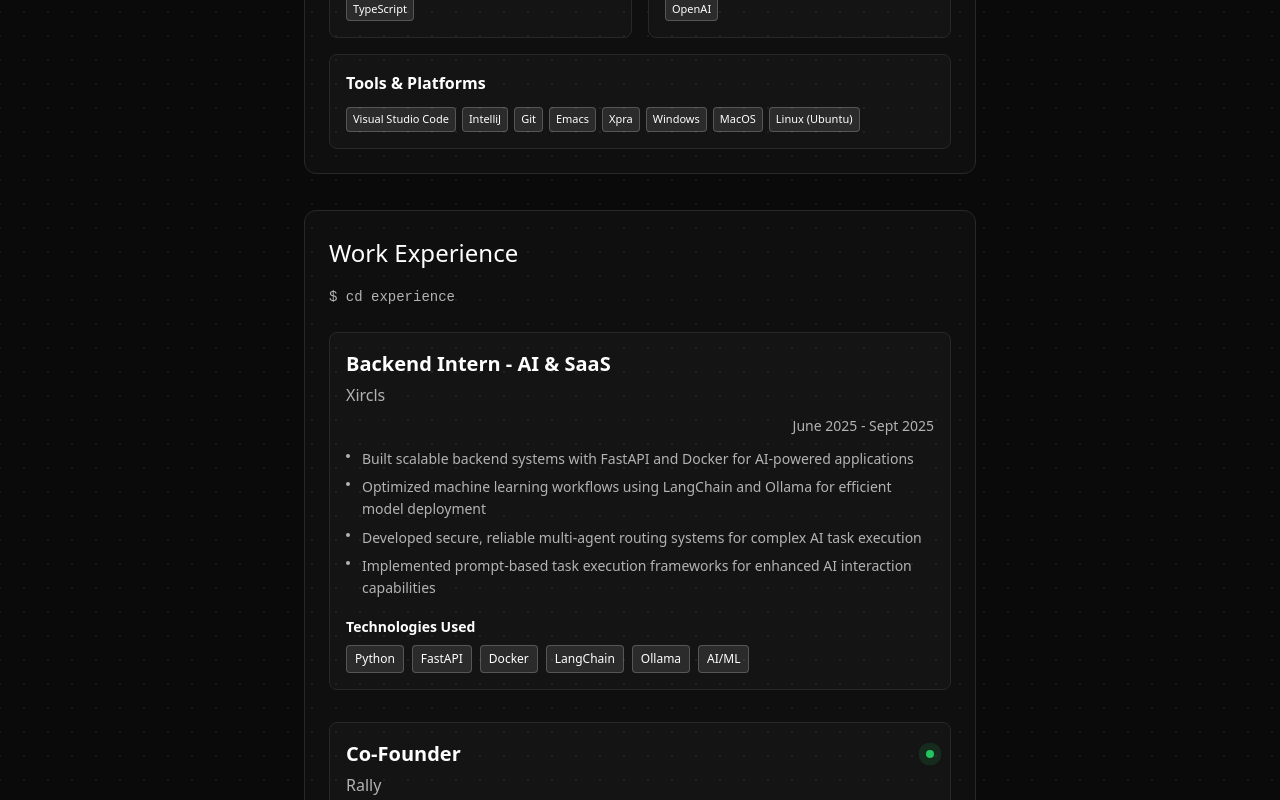
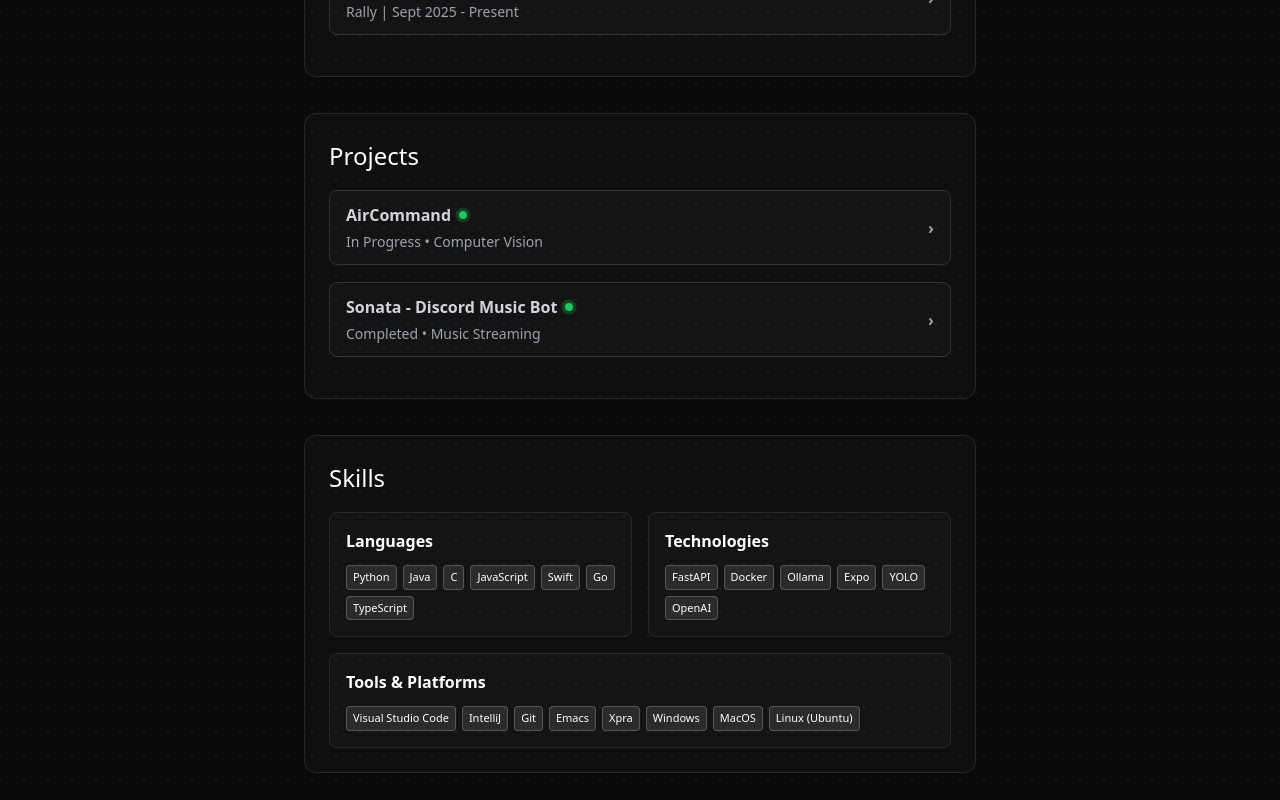
Before and after one commit to OmSethi/portfolio-site, a Next.js app in the folder portfolio-site/: page / in a window 1280 px wide. Shown: the part 780-1580 px from the top of the page. Built offline with nearby package versions, Linux system fonts and the light colour scheme.

Commit message:
Add dropdown sections with animations

```diff
--- /dev/null
+++ b/portfolio-site/src/app/components/DropdownSection.tsx
@@ -0,0 +1,86 @@
+'use client';
+
+import { useState } from 'react';
+
+interface DropdownSectionProps {
+  title: string;
+  summary: string;
+  children: React.ReactNode;
+  isLast?: boolean;
+  showGreenDot?: boolean;
+}
+
+export default function DropdownSection({ title, summary, children, isLast = false, showGreenDot = false }: DropdownSectionProps) {
+  const [isOpen, setIsOpen] = useState(false);
+
+  return (
+    <div style={{ marginBottom: isLast ? 0 : 16 }}>
+      <div
+        onClick={() => setIsOpen(!isOpen)}
+        style={{
+          cursor: 'pointer',
+          padding: '12px 16px',
+          border: '1px solid #333',
+          borderRadius: '8px',
+          backgroundColor: 'rgba(255, 255, 255, 0.02)',
+          display: 'flex',
+          alignItems: 'center',
+          justifyContent: 'space-between',
+          transition: 'background-color 0.2s',
+          marginBottom: isOpen ? 12 : 0
+        }}
+        onMouseEnter={(e) => e.currentTarget.style.backgroundColor = 'rgba(255, 255, 255, 0.05)'}
+        onMouseLeave={(e) => e.currentTarget.style.backgroundColor = 'rgba(255, 255, 255, 0.02)'}
+      >
+        <div>
+          <div style={{ fontWeight: 600, color: '#d1d5db', marginBottom: 4, display: 'flex', alignItems: 'center', gap: 8 }}>
+            {title}
+            {showGreenDot && (
+              <span
+                aria-hidden="true"
+                style={{
+                  width: 8,
+                  height: 8,
+                  borderRadius: '9999px',
+                  background: '#22c55e',
+                  boxShadow: '0 0 0 2px rgba(34,197,94,0.28)',
+                  animation: 'pulse-glow 1.8s ease-in-out infinite'
+                }}
+              />
+            )}
+          </div>
+          <div style={{ color: '#9ca3af', fontSize: '14px' }}>
+            {summary}
+          </div>
+        </div>
+        <div
+          style={{
+            transform: isOpen ? 'rotate(90deg)' : 'rotate(0deg)',
+            transition: 'transform 0.3s ease',
+            color: '#9ca3af',
+            fontSize: '16px',
+            fontWeight: 'bold'
+          }}
+        >
+          ›
+        </div>
+      </div>
+
+      <div
+        style={{
+          maxHeight: isOpen ? '1000px' : '0',
+          overflow: 'hidden',
+          transition: 'max-height 0.3s ease, padding 0.3s ease',
+          padding: isOpen ? '16px' : '0 16px',
+          borderLeft: isOpen ? '1px solid #333' : '1px solid transparent',
+          borderRight: isOpen ? '1px solid #333' : '1px solid transparent',
+          borderBottom: isOpen ? '1px solid #333' : '1px solid transparent',
+          borderRadius: '0 0 8px 8px',
+          backgroundColor: 'rgba(255, 255, 255, 0.01)'
+        }}
+      >
+        {children}
+      </div>
+    </div>
+  );
+}
--- a/portfolio-site/src/app/page.tsx
+++ b/portfolio-site/src/app/page.tsx
@@ -1,9 +1,8 @@
 import TypewriterText from "./components/TypewriterText";
 import FavoriteSong from "./components/FavoriteSong";
 import HeaderClock from "./components/HeaderClock";
-import ProjectCard from "./components/ProjectCard";
-import ExperienceCard from "./components/ExperienceCard";
 import TechCard from "./components/TechCard";
+import DropdownSection from "./components/DropdownSection";
 
 export default function Home() {
   return (
@@ -43,11 +42,216 @@ export default function Home() {
         backgroundColor: 'rgba(255, 255, 255, 0.02)'
       }}>
         <div style={{ marginBottom: 16 }}>
+          <h2 style={{ fontSize: 24, margin: 0, color: 'white' }}>Work Experience</h2>
+        </div>
+
+        <DropdownSection
+          title="Software Engineer Intern - AI"
+          summary="Xircls | June 2025 - Sept 2025"
+        >
+          <div style={{ marginBottom: 24 }}>
+            <h3 style={{ fontSize: '18px', fontWeight: 600, marginBottom: 12, color: 'white' }}>
+              Key Achievements
+            </h3>
+            <ul style={{ color: '#d1d5db', lineHeight: 1.6, paddingLeft: '20px' }}>
+              <li style={{ marginBottom: 8, listStyleType: 'disc' }}>
+                Built scalable backend systems with FastAPI and Docker for AI-powered applications
+              </li>
+              <li style={{ marginBottom: 8, listStyleType: 'disc' }}>
+                Optimized machine learning workflows using LangChain and Ollama for efficient model deployment
+              </li>
+              <li style={{ marginBottom: 8, listStyleType: 'disc' }}>
+                Developed secure, reliable multi-agent routing systems for complex AI task execution
+              </li>
+              <li style={{ marginBottom: 8, listStyleType: 'disc' }}>
+                Implemented prompt-based task execution frameworks for enhanced AI interaction capabilities
+              </li>
+            </ul>
+          </div>
+          <div>
+            <h3 style={{ fontSize: '18px', fontWeight: 600, marginBottom: 12, color: 'white' }}>
+              Technologies
+            </h3>
+            <div style={{ display: 'flex', flexWrap: 'wrap', gap: '8px' }}>
+              {["Python", "FastAPI", "Docker", "LangChain", "Ollama", "AI/ML"].map((tech, index) => (
+                <span
+                  key={index}
+                  style={{
+                    background: '#333',
+                    color: '#d1d5db',
+                    padding: '4px 12px',
+                    borderRadius: '16px',
+                    fontSize: '14px'
+                  }}
+                >
+                  {tech}
+                </span>
+              ))}
+            </div>
+          </div>
+        </DropdownSection>
+
+        <DropdownSection
+          title="Co-Founder"
+          summary="Rally | Sept 2025 - Present"
+          showGreenDot={true}
+        >
+          <div style={{ marginBottom: 24 }}>
+            <h3 style={{ fontSize: '18px', fontWeight: 600, marginBottom: 12, color: 'white' }}>
+              Key Achievements
+            </h3>
+            <ul style={{ color: '#d1d5db', lineHeight: 1.6, paddingLeft: '20px' }}>
+              <li style={{ marginBottom: 8, listStyleType: 'disc' }}>
+                A volleyball app that combines stat tracking and social networking allowing players to record game performance, share highlights, and connect with teammates
+              </li>
+            </ul>
+          </div>
+          <div>
+            <h3 style={{ fontSize: '18px', fontWeight: 600, marginBottom: 12, color: 'white' }}>
+              Technologies
+            </h3>
+            <div style={{ display: 'flex', flexWrap: 'wrap', gap: '8px' }}>
+              {["Go", "Swift", "postgreSQL", "AWS"].map((tech, index) => (
+                <span
+                  key={index}
+                  style={{
+                    background: '#333',
+                    color: '#d1d5db',
+                    padding: '4px 12px',
+                    borderRadius: '16px',
+                    fontSize: '14px'
+                  }}
+                >
+                  {tech}
+                </span>
+              ))}
+            </div>
+          </div>
+        </DropdownSection>
+      </section>
+
+      <section style={{
+        marginBottom: 36,
+        border: '1px solid #282828',
+        borderRadius: '12px',
+        padding: '24px',
+        backgroundColor: 'rgba(255, 255, 255, 0.02)'
+      }}>
+        <div style={{ marginBottom: 16 }}>
+          <h2 style={{ fontSize: 24, margin: 0, color: 'white' }}>Projects</h2>
+        </div>
+
+        <DropdownSection
+          title="AirCommand"
+          summary="In Progress • Computer Vision"
+          showGreenDot={true}
+        >
+          <p style={{ color: '#d1d5db', marginBottom: 24, lineHeight: 1.6 }}>
+            A real-time hand gesture control system that enables volume control, play-pause, app switching with 95% gesture recognition accuracy and under 200ms response time.
+          </p>
+          <div style={{ marginBottom: 24 }}>
+            <h3 style={{ fontSize: '18px', fontWeight: 600, marginBottom: 12, color: 'white' }}>
+              Features
+            </h3>
+            <ul style={{ color: '#d1d5db', lineHeight: 1.6, paddingLeft: '20px' }}>
+              <li style={{ marginBottom: 8, listStyleType: 'disc', color: '#9ca3af' }}>
+                Currently developing a real-time hand gesture control system using Python, MediaPipe, and OpenCV with 95% gesture recognition accuracy and under 200ms response time
+              </li>
+              <li style={{ marginBottom: 8, listStyleType: 'disc', color: '#9ca3af' }}>
+                Building a modular gesture recognition architecture currently supporting 4+ gesture types (thumbs up/down, fist, palm) using object-oriented design patterns achieving 25-30 FPS real time processing
+              </li>
+              <li style={{ marginBottom: 8, listStyleType: 'disc', color: '#9ca3af' }}>
+                Implementing a computer vision pipeline that processes live video streaming with 21-point hand landmark detection, featuring two-phase execution system (200ms activation delay + 600ms cooldown) to prevent false triggers
+              </li>
+            </ul>
+          </div>
+          <div>
+            <h3 style={{ fontSize: '18px', fontWeight: 600, marginBottom: 12, color: 'white' }}>
+              Technologies
+            </h3>
+            <div style={{ display: 'flex', flexWrap: 'wrap', gap: '8px' }}>
+              {["Python", "OpenCV", "MediaPipe", "Computer Vision", "Real-time Processing"].map((tech, index) => (
+                <span
+                  key={index}
+                  style={{
+                    background: '#333',
+                    color: '#d1d5db',
+                    padding: '4px 12px',
+                    borderRadius: '16px',
+                    fontSize: '14px'
+                  }}
+                >
+                  {tech}
+                </span>
+              ))}
+            </div>
+          </div>
+        </DropdownSection>
+
+        <DropdownSection
+          title="Sonata - Discord Music Bot"
+          summary="Completed • Music Streaming"
+          showGreenDot={true}
+        >
+          <p style={{ color: '#d1d5db', marginBottom: 24, lineHeight: 1.6 }}>
+            A Discord music bot that streams high-quality audio, supports playlists and queue management and offers interactive commands for seamless group listening.
+          </p>
+          <div style={{ marginBottom: 24 }}>
+            <h3 style={{ fontSize: '18px', fontWeight: 600, marginBottom: 12, color: 'white' }}>
+              Features
+            </h3>
+            <ul style={{ color: '#d1d5db', lineHeight: 1.6, paddingLeft: '20px' }}>
+              <li style={{ marginBottom: 8, listStyleType: 'disc', color: '#9ca3af' }}>
+                Built high-quality audio streaming with support for YouTube
+              </li>
+              <li style={{ marginBottom: 8, listStyleType: 'disc', color: '#9ca3af' }}>
+                Implemented playlist management with load functionality and queue persistence
+              </li>
+              <li style={{ marginBottom: 8, listStyleType: 'disc', color: '#9ca3af' }}>
+                Created interactive commands for play, pause, and skip
+              </li>
+              <li style={{ marginBottom: 8, listStyleType: 'disc', color: '#9ca3af' }}>
+                Developed user-friendly interface with real-time status updates
+              </li>
+              <li style={{ marginBottom: 8, listStyleType: 'disc', color: '#9ca3af' }}>
+                Added support for multiple voice channels and server-specific configurations
+          </li>
+        </ul>
+          </div>
+          <div>
+            <h3 style={{ fontSize: '18px', fontWeight: 600, marginBottom: 12, color: 'white' }}>
+              Technologies
+            </h3>
+            <div style={{ display: 'flex', flexWrap: 'wrap', gap: '8px' }}>
+              {["Python", "Discord.py", "FFmpeg", "YouTube-DL", "AsyncIO"].map((tech, index) => (
+                <span
+                  key={index}
+                  style={{
+                    background: '#333',
+                    color: '#d1d5db',
+                    padding: '4px 12px',
+                    borderRadius: '16px',
+                    fontSize: '14px'
+                  }}
+                >
+                  {tech}
+                </span>
+              ))}
+            </div>
+          </div>
+        </DropdownSection>
+      </section>
+
+      <section style={{
+        marginBottom: 36,
+        border: '1px solid #282828',
+        borderRadius: '12px',
+        padding: '24px',
+        backgroundColor: 'rgba(255, 255, 255, 0.02)'
+      }}>
+        <div style={{ marginBottom: 16 }}>
           <h2 style={{ fontSize: 24, margin: 0, color: 'white' }}>Skills</h2>
         </div>
-        <p style={{ color: '#b3b3b3', fontSize: 14, marginBottom: 24, fontFamily: 'monospace' }}>
-          $ cd skills
-        </p>
 
         <div style={{ display: 'flex', gap: 16, flexWrap: 'wrap' }}>
           <TechCard
@@ -66,90 +270,6 @@ export default function Home() {
       </section>
 
       <section style={{
-        marginBottom: 36,
-        border: '1px solid #282828',
-        borderRadius: '12px',
-        padding: '24px',
-        backgroundColor: 'rgba(255, 255, 255, 0.02)'
-      }}>
-        <div style={{ marginBottom: 16 }}>
-          <h2 style={{ fontSize: 24, margin: 0, color: 'white' }}>Work Experience</h2>
-        </div>
-        <p style={{ color: '#b3b3b3', fontSize: 14, marginBottom: 24, fontFamily: 'monospace' }}>
-          $ cd experience
-        </p>
-
-        <ExperienceCard
-          title="Backend Intern - AI & SaaS"
-          company="Xircls"
-          technologies={["Python", "FastAPI", "Docker", "LangChain", "Ollama", "AI/ML"]}
-          dateRange="June 2025 - Sept 2025"
-          achievements={[
-            "Built scalable backend systems with FastAPI and Docker for AI-powered applications",
-            "Optimized machine learning workflows using LangChain and Ollama for efficient model deployment",
-            "Developed secure, reliable multi-agent routing systems for complex AI task execution",
-            "Implemented prompt-based task execution frameworks for enhanced AI interaction capabilities"
-          ]}
-        />
-
-        <ExperienceCard
-          title="Co-Founder"
-          company="Rally"
-          technologies={["Go", "Swift", "postgreSQL", "AWS"]}
-          dateRange="Sept 2025 - Present"
-          achievements={[
-            "A volleyball app that combines stat tracking and social networking allowing players to record game performance, share highlights, and connect with teammates"
-          ]}
-          isActive={true}
-        />
-      </section>
-
-      <section style={{
-        marginBottom: 36,
-        border: '1px solid #282828',
-        borderRadius: '12px',
-        padding: '24px',
-        backgroundColor: 'rgba(255, 255, 255, 0.02)'
-      }}>
-        <div style={{ marginBottom: 16 }}>
-          <h2 style={{ fontSize: 24, margin: 0, color: 'white' }}>Projects</h2>
-        </div>
-        <p style={{ color: '#b3b3b3', fontSize: 14, marginBottom: 24, fontFamily: 'monospace' }}>
-          $ cd projects
-        </p>
-
-        <div>
-          <ProjectCard
-            title="AirCommand"
-            status="In Progress"
-            category="Computer Vision"
-            description="A real-time hand gesture control system that enables volume control, play-pause, app switching with 95% gesture recognition accuracy and <200ms response time."
-            features={[
-              "Currently developing a real-time hand gesture control system using Python, MediaPipe, and OpenCV with 95% gesture recognition accuracy and <200ms response time",
-              "Building a modular gesture recognition architecture currently supporting 4+ gesture types (thumbs up/down, fist, palm) using object-oriented design patterns achieving 25-30 FPS real time processing",
-              "Implementing a computer vision pipeline that processes live video streaming with 21-point hand landmark detection, featuring two-phase execution system (200ms activation delay + 600ms cooldown) to prevent false triggers"
-            ]}
-            technologies={["Python", "OpenCV", "MediaPipe", "Computer Vision", "Real-time Processing"]}
-          />
-
-          <ProjectCard
-            title="Sonata - Discord Music Bot"
-            status="Completed"
-            category="Music Streaming"
-            description="A Discord music bot that streams high-quality audio, supports playlists and queue management and offers interactive commands for seamless group listening."
-            features={[
-              "Built high-quality audio streaming with support for YouTube",
-              "Implemented playlist management with load functionality and queue persistence",
-              "Created interactive commands for play, pause, and skip",
-              "Developed user-friendly interface with real-time status updates",
-              "Added support for multiple voice channels and server-specific configurations"
-            ]}
-            technologies={["Python", "Discord.py", "FFmpeg", "YouTube-DL", "AsyncIO"]}
-          />
-        </div>
-      </section>
-
-      <section style={{
         border: '1px solid #282828',
         borderRadius: '12px',
         padding: '24px',
@@ -158,9 +278,6 @@ export default function Home() {
         <div style={{ marginBottom: 16 }}>
           <h2 style={{ fontSize: 24, margin: 0, color: 'white' }}>Get In Touch</h2>
         </div>
-        <p style={{ color: '#b3b3b3', fontSize: 14, marginBottom: 24, fontFamily: 'monospace' }}>
-          $ cd contact_me
-        </p>
 
         <div style={{
           border: '1px solid #282828',
```
Also changed, not shown: 1 other file (tests, documents, lock files or other folders).
